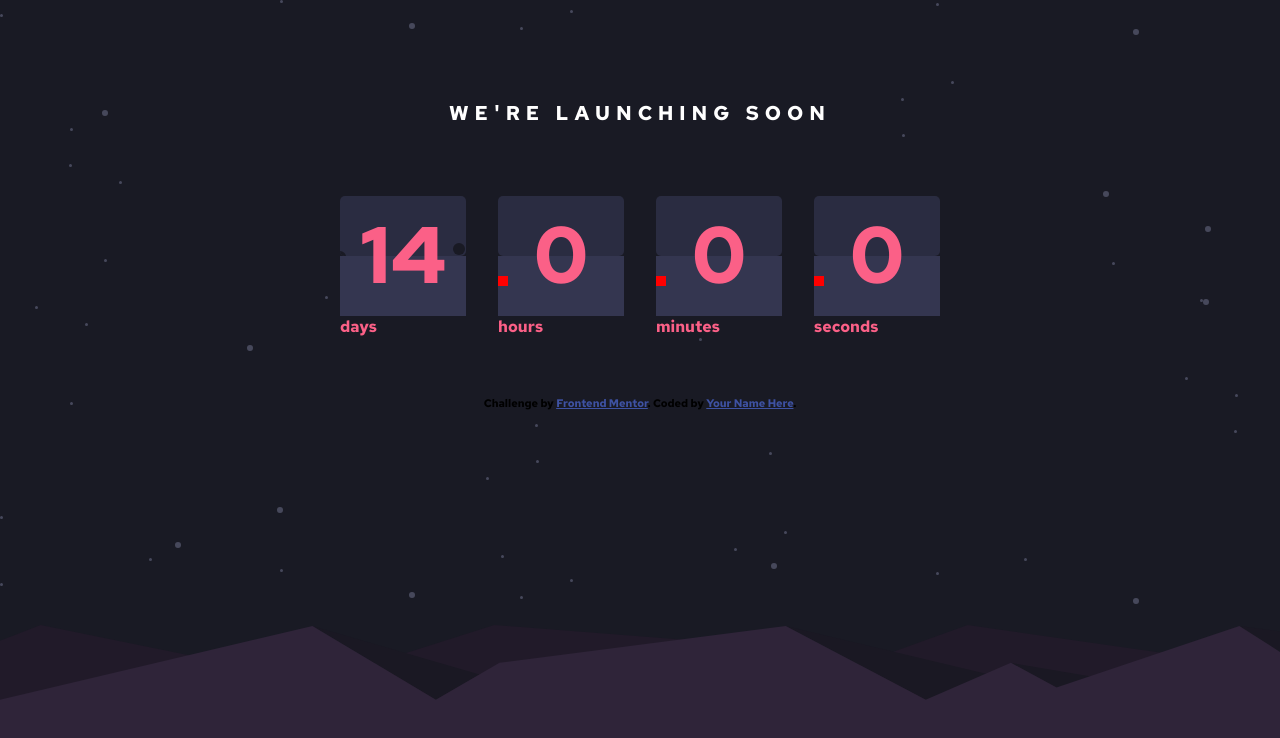
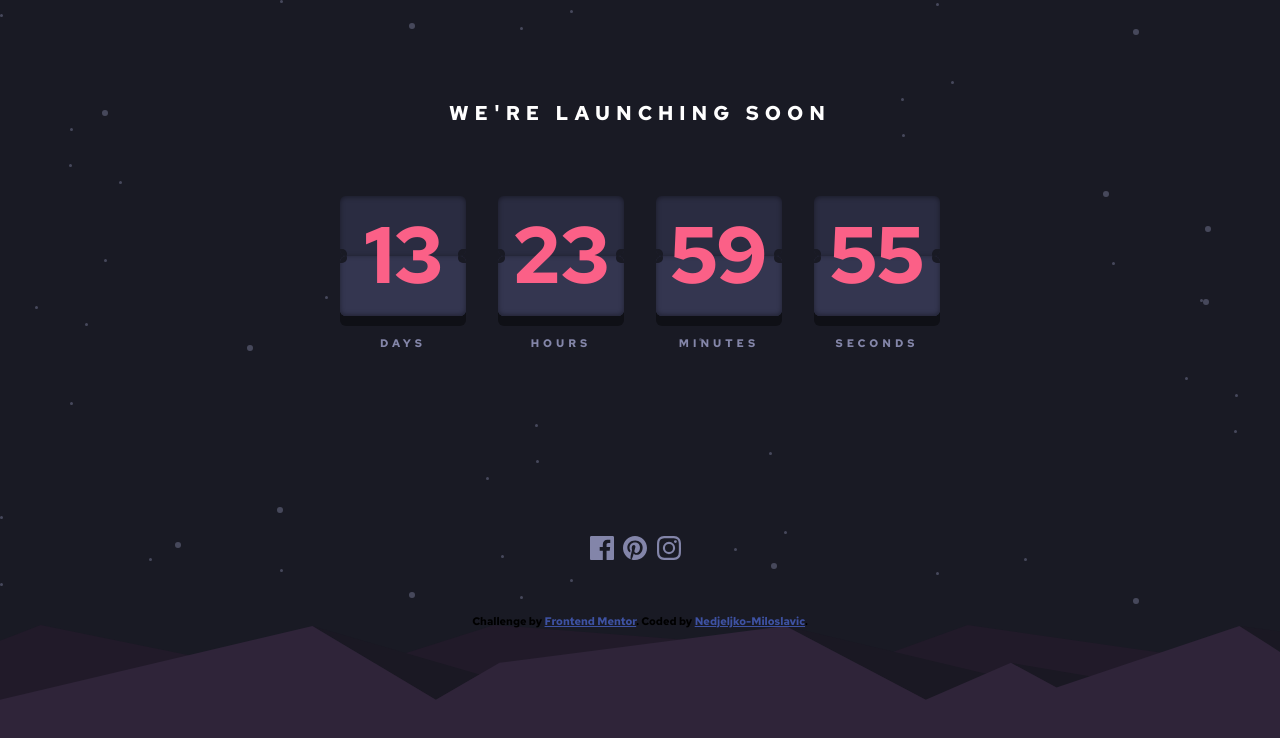
Before and after one commit to Nedjeljko-Miloslavic/Launch-countdown-timer, a plain HTML site: page index.html in a window 1280 px wide. Drawn offline with Linux system fonts and the light colour scheme.

Commit message:
final commit

```diff
--- a/app.js
+++ b/app.js
@@ -49,7 +49,7 @@ function change_numbers(){
 
 	for(let i=0; i<4; i++){
 		if(check_up[i]){
-			if(bottom_array[i]<53){
+			if(bottom_array[i]<64){
 				if(up_span_num[i]>0){
 					up_span_num[i] --;
 				}else if(i!=1){
@@ -63,7 +63,7 @@ function change_numbers(){
 			}
 		}
 
-		if(bottom_array[i] == 54){
+		if(bottom_array[i] == 64){
 			check_up[i] = true;
 		}
 
--- a/index.html
+++ b/index.html
@@ -25,13 +25,9 @@
 
 				<div class="below">
 					<span></span>
-					<div class="circle_below_1"></div>
-					<div class="circle_below_2"></div>
 				</div>
 					<div class="up">
 					<div><span></span></div>
-					<div class="circle_up_1"></div>
-					<div class="circle_up_2"></div>
 				</div>
 
 			</div>
@@ -72,6 +68,21 @@
 		</div>
 	</div>
 
+	<div id="socials">
+		<div id="facebook">
+			<img src="images/icon-facebook.svg">
+			<img src="images/icon-facebook-active.svg">
+		</div>
+		<div id="pinterest">
+			<img src="images/icon-pinterest.svg">
+			<img src="images/icon-pinterest-active.svg">
+		</div>
+		<div id="instagram">
+			<img src="images/icon-instagram.svg">
+			<img src="images/icon-instagram-active.svg">
+		</div>
+	</div>
+
 	<div id="test">
 		<div id="first"><span></span></div>
 		<div id="second"><span></span></div>
@@ -80,7 +91,7 @@
 
 	<div class="attribution">
 		Challenge by <a href="https://www.frontendmentor.io?ref=challenge" target="_blank">Frontend Mentor</a>.
-		Coded by <a href="#">Your Name Here</a>.
+		Coded by <a href="#">Nedjeljko-Miloslavic</a>.
 	</div>
 
 	<script src="app.js"></script>
--- a/style.css
+++ b/style.css
@@ -14,7 +14,6 @@ html{
 	font-family:'Red Hat Text', sans-serif;
 	background-image:url(images/bg-stars.svg);
 	background-color:var(--black_blue);
-
 }
 
 body{
@@ -59,35 +58,15 @@ h2{
 	font-size:80px;
 	text-align:center;
 	overflow:hidden;
-	border-radius:5px;
+	border-radius:6px;
+	box-shadow:inset 0 1px 5px rgba(0,0,0,0.4);
 }
-
-.upper .circle_1, .upper .circle_2{
-	height:12px;
-	width:12px;
-	border-radius:6px;
-	background-color:var(--black_blue);
-
-	position:relative;
-
-}
-
-.upper .circle_1{
-	bottom:50px;
-	left:-6px;
-}
-
-.upper .circle_2{
-	bottom:70px;
-	left:90%;
-}
-
 
 
 
 .upper span{
 	position:relative;
-	top:10%;
+	top:-4px;
 }
 
 
@@ -96,28 +75,15 @@ h2{
 	height:30%;
 	font-size:80px;
 	text-align:center;
-
+	border-radius:6px;
+	box-shadow:0px 10px rgba(0,0,0,0.4);
 }
 
 .lower .below{
 	height:100%;
 	overflow:hidden;
 	background-color:var(--desaturated_blue);
-}
-
-.lower .up::after{
-	content:"";
-	display:block;
-	height:10px;
-	width:10px;
-	background-color:red;
-	position:relative;
-	bottom:40px;
-}
-
-.lower .below span{
-	position:relative;
-	bottom:90%;
+	border-radius:6px;
 }
 
 .lower .up{
@@ -127,11 +93,97 @@ h2{
 	height:100%;
 	transform-origin:top;
 	overflow:hidden;
+	border-radius:6px;
+	box-shadow:inset 0 -1px 5px rgba(0,0,0,0.4);
 }
+
+.upper::after{
+	content:"";
+	display:block;
+	height:10px;
+	width:14px;
+	background-color:var(--black_blue);
+	border-radius:7px;
+	position:relative;
+	bottom:62px;
+	left:-7px;
+}
+
+.upper::before{
+	content:"";
+	display:block;
+	height:10px;
+	width:14px;
+	background-color:var(--black_blue);
+	border-radius:7px;
+	position:relative;
+	top:53px;
+	left:118px;
+}
+
+.lower .up::before{
+	content:"";
+	display:block;
+	height:10px;
+	width:14px;
+	background-color:var(--black_blue);
+	border-radius:7px;
+	position:relative;
+	left:118px;
+	bottom:3px;
+}
+
+.lower .up::after{
+	content:"";
+	display:block;
+	height:10px;
+	width:14px;
+	background-color:var(--black_blue);
+	position:relative;
+	bottom:73px;
+	left:-7px;
+	border-radius:7px;
+}
+
+
+
+
+.lower .below::after{
+	content:"";
+	display:block;
+	height:10px;
+	width:14px;
+	background-color:var(--black_blue);
+	position:relative;
+	bottom:118px;
+	left:-7px;
+	border-radius:7px;
+	overflow:visible;
+}
+
+.lower .below::before{
+	overflow:visible;
+	content:"";
+	display:table-cell;
+	height:10px;
+	width:14px;
+	background-color:var(--black_blue);
+	border-radius:7px;
+	position:relative;
+	left:118px;
+	top:-3px;
+}
+
+.lower .below span{
+	position:relative;
+	bottom:64px;
+}
+
+
 
 .lower .up div span{
 	position:relative;
-	bottom:90%;
+	bottom:64px;
 }
 
 .lower .up div{
@@ -140,13 +192,41 @@ h2{
 }
 
 
+.text{
+	text-transform:uppercase;
+	color:var(--grayish_blue);
+	margin-top:20px;
+	text-align:center;
+	font-size:11px;
+	letter-spacing:4px;
+}
 
+#socials{
+	display:flex;
+	width:100px;
+	margin:auto;
+	justify-content:space-between;
+	margin-top:140px;
+	margin-bottom:20px;
+}
+
+#socials div img:nth-child(2){
+	position:relative;
+	bottom:29px;
+	visibility:hidden;
+}
+
+#socials div:hover img:nth-child(2){
+	cursor:pointer;
+	visibility:visible;
+}
 
 
 
 
 
 /*------------------------ANIMATIONS-----------------------*/
+
 
 
 .card:nth-of-type(4) .lower .up{
@@ -163,7 +243,7 @@ h2{
 }
 
 
-/*minutes*/
+
 .card:nth-of-type(3) .lower .up{
 	animation: rotation_minutes 60s linear -59s infinite,
 	change_color_minutes 60s linear -59s infinite;
@@ -179,7 +259,7 @@ h2{
 
 
 
-/*hours*/
+
 .card:nth-of-type(2) .lower .up{
 	animation: rotation_hours 3600s linear -3598.5s infinite,
 	change_color_hours 3600s linear -3598.5s infinite;
@@ -195,7 +275,7 @@ h2{
 
 
 
-/*days*/
+
 .card:nth-of-type(1) .lower .up{
 	animation: rotation_days 86400s linear -86399s infinite,
 	change_color_days 86400s linear -86399s infinite;
@@ -232,10 +312,10 @@ h2{
 }
 
 @keyframes move_span{
-	0%{bottom:90%;}
-	49%{bottom:90%;}
-	51%{bottom:-10%;}
-	100%{bottom:-10%;}
+	0%{bottom:64px;}
+	49%{bottom:64px;}
+	51%{bottom:-16px;}
+	100%{bottom:-16px;}
 }
 
 
@@ -262,10 +342,10 @@ h2{
 }
 
 @keyframes move_span_minutes{
-	0%{bottom:90%;}
-	98.9%{bottom:90%;}
-	99.1%{bottom:-10%;}
-	100%{bottom:-10%;}
+	0%{bottom:64px;}
+	98.9%{bottom:64px;}
+	99.1%{bottom:-16px;}
+	100%{bottom:-16px;}
 }
 
 
@@ -290,10 +370,10 @@ h2{
 }
 
 @keyframes move_span_hours{
-	0%{bottom:90%;}
-	99.98%{bottom:90%;}
-	99.981%{bottom:-10%;}
-	100%{bottom:-10%;}
+	0%{bottom:64px;}
+	99.98%{bottom:64px;}
+	99.981%{bottom:-16px;}
+	100%{bottom:-16px;}
 }
 
 
@@ -321,10 +401,10 @@ h2{
 }
 
 @keyframes move_span_days{
-	0%{bottom:90%;}
-	99.9995%{bottom:90%;}
-	99.99951%{bottom:-10%;}
-	100%{bottom:-10%;}
+	0%{bottom:64px;}
+	99.9995%{bottom:64px;}
+	99.99951%{bottom:-16px;}
+	100%{bottom:-16px;}
 }
 
 
```
Also changed, not shown: images/icon-facebook-active.svg (added), images/icon-instagram-active.svg (added), images/icon-pinterest-active.svg (added).
